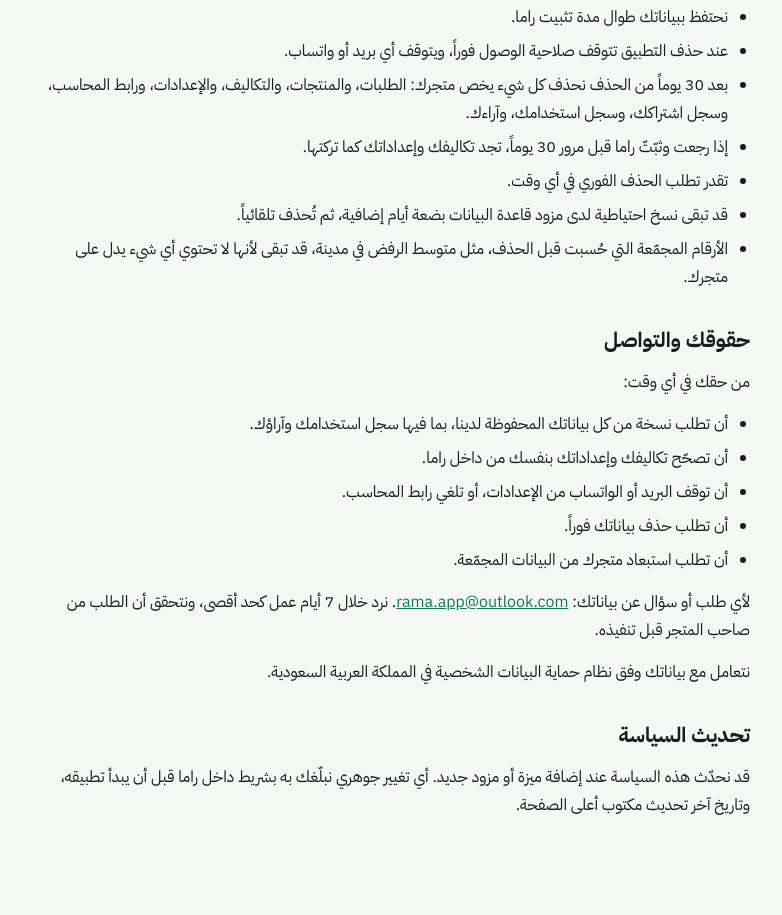
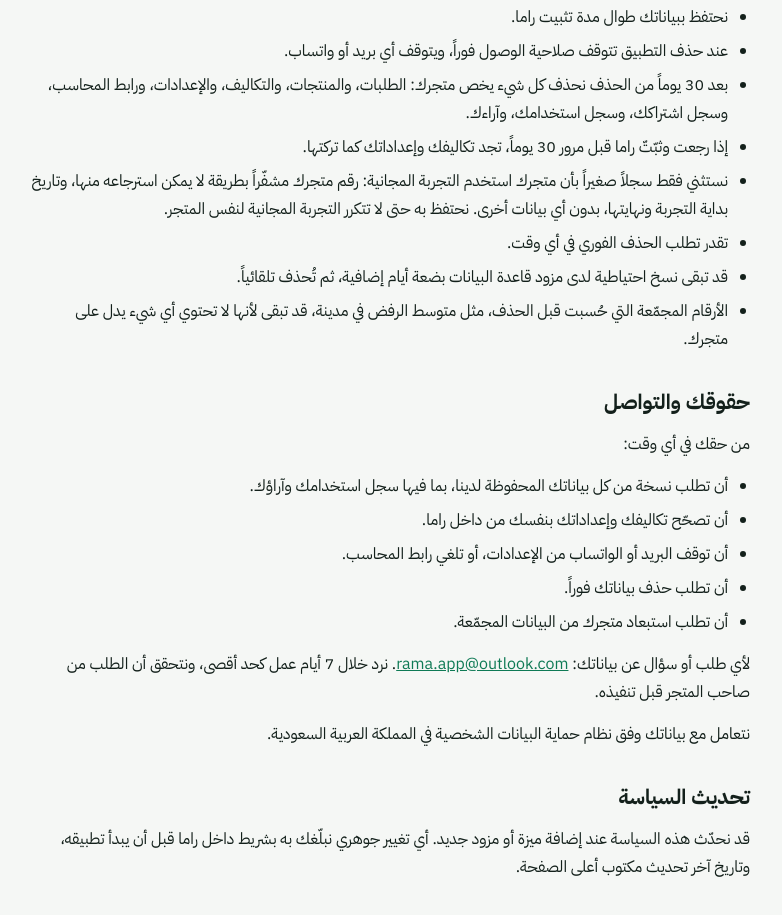
Before and after one commit to rama-sa/rama-sa.github.io, a plain HTML site: page privacy.html in a window 1280 px wide. Shown: the part 3724-4639 px from the top of the page, without its empty margins (250-1032 px from the left). Before the commit the page ends 4615 px from the top, so only its background shows below. Drawn offline with Linux system fonts and the light colour scheme.

Commit message:
سياسة الخصوصية: سجل التجربة المجانية مرة واحدة لكل متجر

```diff
--- a/privacy.html
+++ b/privacy.html
@@ -318,6 +318,7 @@ footer .wrap{display:flex;justify-content:space-between;gap:20px;flex-wrap:wrap;
 <li>عند حذف التطبيق تتوقف صلاحية الوصول فوراً، ويتوقف أي بريد أو واتساب.</li>
 <li>بعد 30 يوماً من الحذف نحذف كل شيء يخص متجرك: الطلبات، والمنتجات، والتكاليف، والإعدادات، ورابط المحاسب، وسجل اشتراكك، وسجل استخدامك، وآراءك.</li>
 <li>إذا رجعت وثبّتّ راما قبل مرور 30 يوماً، تجد تكاليفك وإعداداتك كما تركتها.</li>
+<li>نستثني فقط سجلاً صغيراً بأن متجرك استخدم التجربة المجانية: رقم متجرك مشفّراً بطريقة لا يمكن استرجاعه منها، وتاريخ بداية التجربة ونهايتها، بدون أي بيانات أخرى. نحتفظ به حتى لا تتكرر التجربة المجانية لنفس المتجر.</li>
 <li>تقدر تطلب الحذف الفوري في أي وقت.</li>
 <li>قد تبقى نسخ احتياطية لدى مزود قاعدة البيانات بضعة أيام إضافية، ثم تُحذف تلقائياً.</li>
 <li>الأرقام المجمّعة التي حُسبت قبل الحذف، مثل متوسط الرفض في مدينة، قد تبقى لأنها لا تحتوي أي شيء يدل على متجرك.</li>
```
